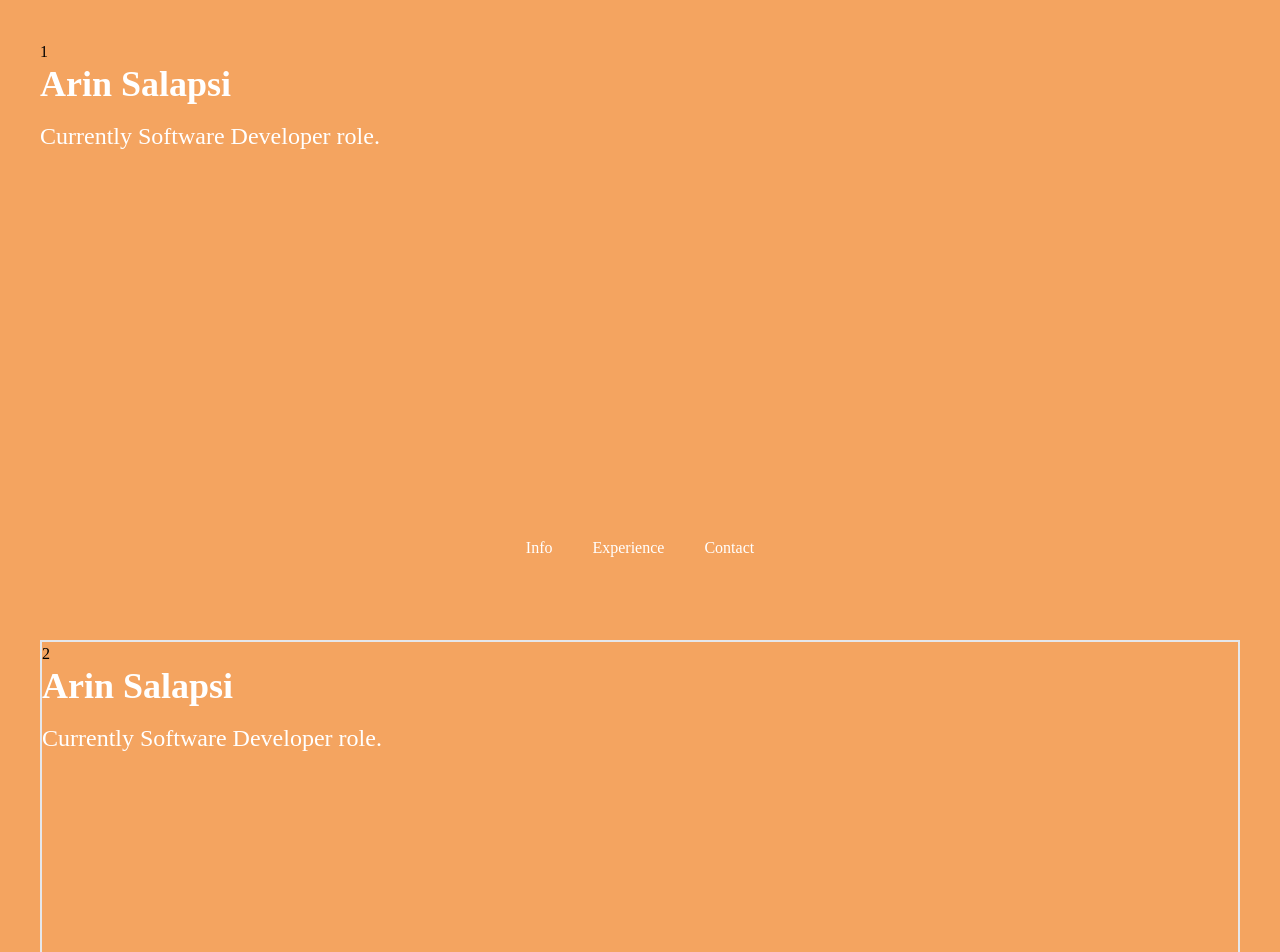
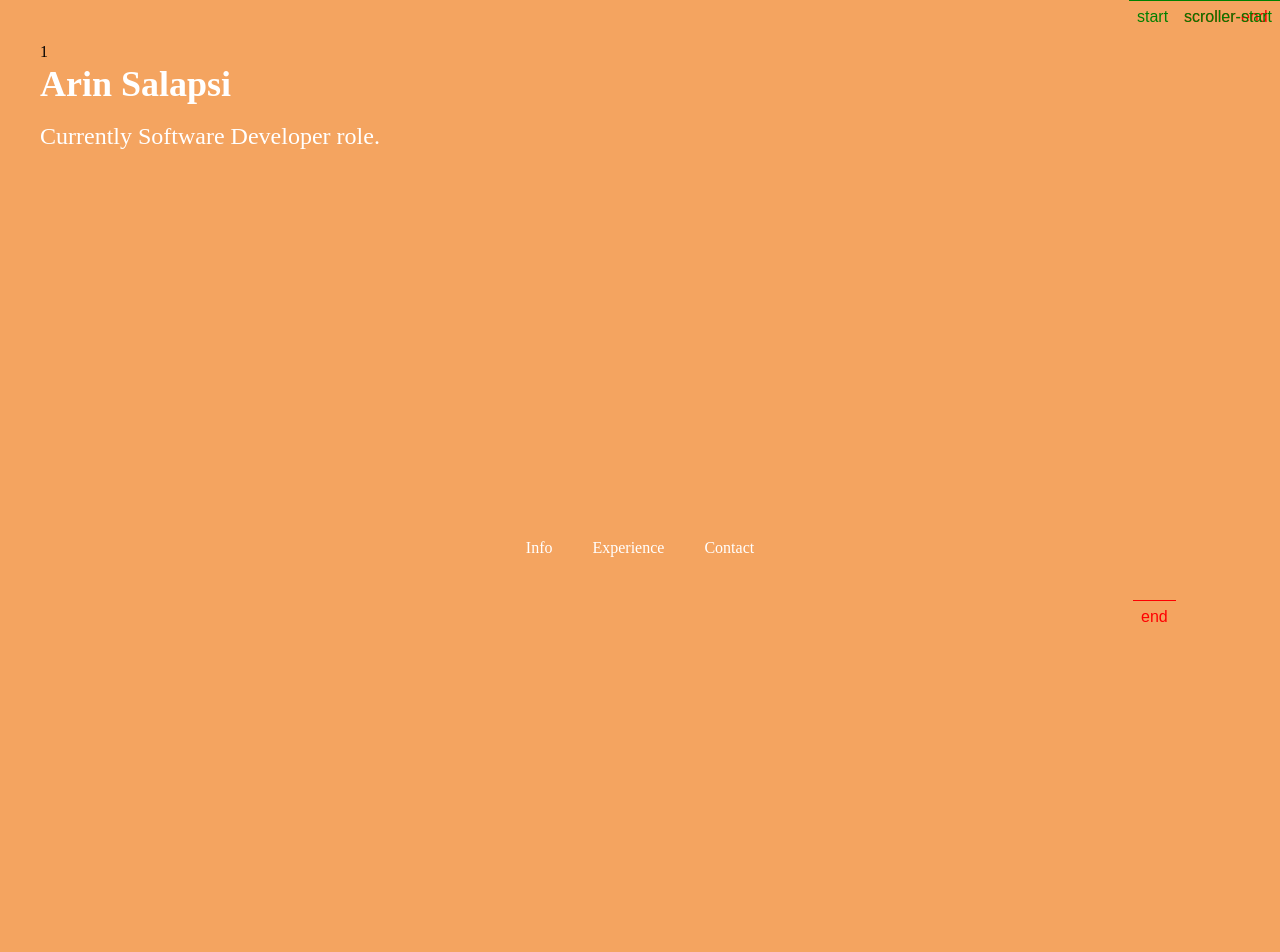
Before and after one commit to arrrin/personal, a SvelteKit app: page / in a window 1280 px wide. Shown: the top 952 px of the page. Built offline with nearby package versions, Linux system fonts and the light colour scheme; a web font is replaced by a local one.

Commit message:
Update +page.svelte

```diff
--- a/src/routes/+page.svelte
+++ b/src/routes/+page.svelte
@@ -20,6 +20,16 @@
         currentSection = newSection;
       }
     }
+    ScrollTrigger.create({
+      trigger: ".info-panel",
+      start: "top top",
+      end: "bottom",
+      pin: ".info-panel",
+      markers:true,
+      scrub: true,
+      snap:1/ (sections.length -1 ),
+      pinSpacing:true,
+    });
 
     sections.forEach((section, i) => {
 
@@ -46,7 +56,7 @@
     </div>
   </section>
   <section class=" h-screen p-10 panel experience-panel">
-    <div class="h-full border-2 flex flex-col grow border-box">
+    <div class="h-full  flex flex-col grow border-box">
       2
       <Data />
       <Nav />
```
